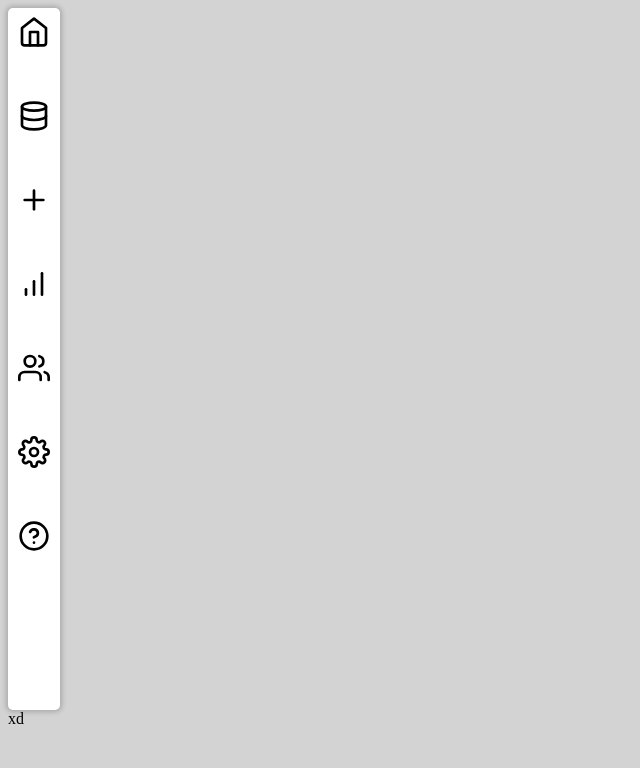
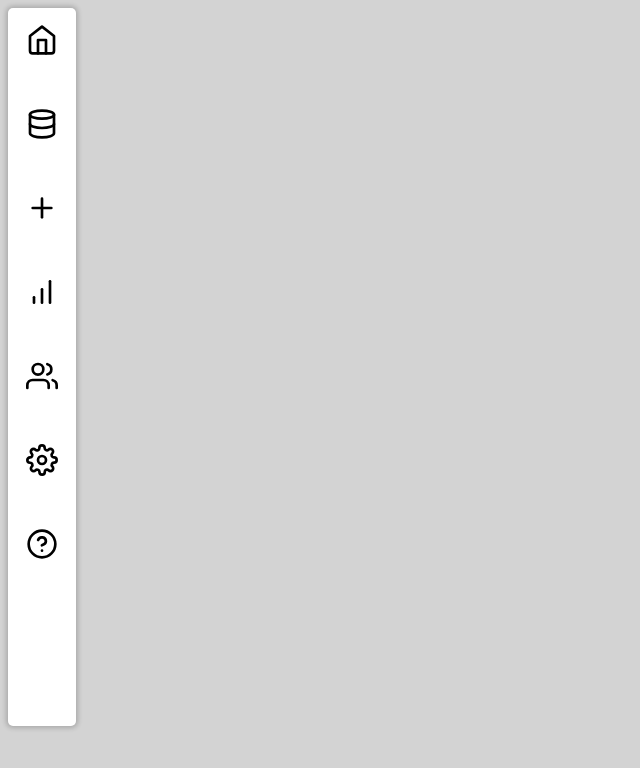
Before and after one commit to VicenteVieraG/stackOverflow, a React (Vite) app: page / in a window 1280 px wide. Shown: the top 768 px of the page, without its empty margins (0-640 px from the left). Built offline with nearby package versions, Linux system fonts and the light colour scheme.

Commit message:
Icons Code Reduced

```diff
--- a/src/components/doubleSideBar/DoubleSidebar.jsx
+++ b/src/components/doubleSideBar/DoubleSidebar.jsx
@@ -1,24 +1,20 @@
-import React from 'react'
+import {useState} from 'react'
 import {FiHome, FiDatabase, FiPlus, FiBarChart, FiUsers, FiSettings, FiHelpCircle} from "react-icons/fi"
 import "../../styles/DSB.css"
 
 
 const DoubleSidebar = () => {
+	const [icons, setIcons] = useState([<FiHome/>, <FiDatabase/>, <FiPlus/>, <FiBarChart/>, <FiUsers/>, <FiSettings/>, <FiHelpCircle/>]);
+
+	const getSimpleKey = () => Math.floor(Math.random() * 100000).toString(36);
+
 	return (
 		<>
-			<div className="sideBarContainer">
-				<div className="mainSideBar">
-					<button className="btn"><FiHome className="icon"/></button>
-					<button className="btn"><FiDatabase className="icon"/></button>
-					<button className="btn"><FiPlus className="icon"/></button>
-					<button className="btn"><FiBarChart className="icon"/></button>
-					<button className="btn"><FiUsers className="icon"/></button>
-					<button className="btn"><FiSettings className="icon"/></button>
-					<button className="btn"><FiHelpCircle className="icon"/></button>
-				</div>
-				<div className="secondSideBar">
-					xd
-				</div>
+			<div className="mainSideBar">
+				{icons.map(icon => <button key={getSimpleKey()} className="btn">{icon}</button>)}
+			</div>
+			<div className="secondSideBar">
+				xd
 			</div>
 		</>
 	)
--- a/src/styles/DSB.css
+++ b/src/styles/DSB.css
@@ -3,12 +3,6 @@
     --mainSideBarWidth: 6vw;
     --mainSideBarHeight: 90vh;
     --sideBarContainerWidth: calc((var(--mainSideBarWidth) * 2));
-}
-
-.sideBarContainer{
-    width: var(--sideBarContainerWidth);
-    height: var(--mainSideBarHeight);
-    position: fixed;
 }
 
 .mainSideBar{
@@ -17,11 +11,12 @@
     max-width: 50px;
     min-width: 40px;
     max-height: 700px;
-    min-height: 300px;
+    min-height: 365px;
     padding: .7%;
     border-radius: 5px;
     box-shadow: 0 0 5px 2px var(--shadow);
     background-color: white;
+    position: fixed;
     display: flex;
     flex-flow: column wrap;
     justify-content: start;
@@ -35,17 +30,16 @@
    background-color: transparent;
    text-align: center;
 }
+.btn *{
+    font-size: xx-large;
+    transition: color .5s, font-size .5s;
+}
+.btn:hover *{
+    cursor: pointer;
+    color: blue;
+    font-size: 250%;
+}
 
 .secondSideBar{
 
 }
-
-.icon{
-    font-size: xx-large;
-    transition: color .5s, font-size .5s;
-}
-.btn:hover .icon{
-    cursor: pointer;
-    color: blue;
-    font-size: 250%;
-}
```
